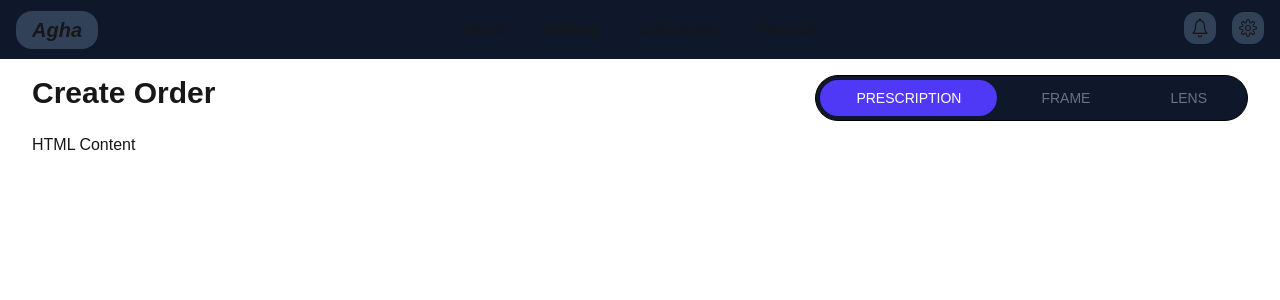
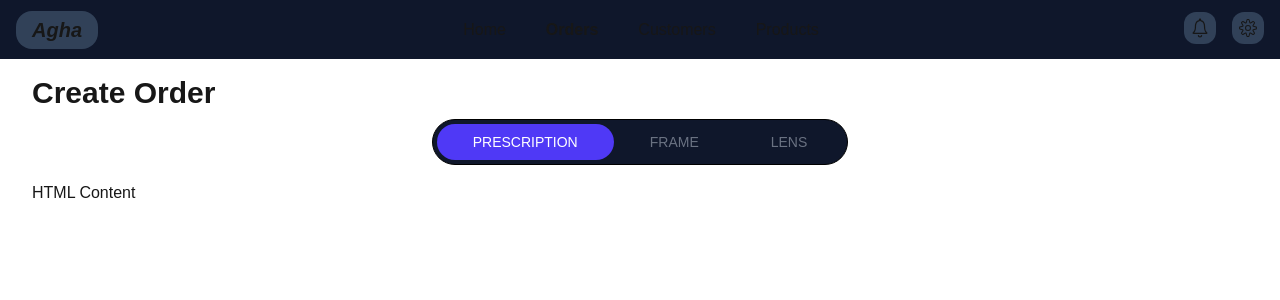
Before and after one commit to yasseragha1999/Agha-Optics, a Next.js app: page /orders in a window 1280 px wide. Shown: the top 300 px of the page. Built offline with nearby package versions, Linux system fonts and the light colour scheme.

Commit message:
refactor Tabs in Orders

```diff
--- a/src/app/orders/page.jsx
+++ b/src/app/orders/page.jsx
@@ -6,11 +6,11 @@ const Orders = () => {
 
     return (
         <section className="container">
-            <div className="flex justify-between mb-3">
-                <h3 className="text-3xl font-bold">Create Order</h3>
-
+            <div className="mb-4">
+                <h3 className="text-3xl font-bold mb-2">Create Order</h3>
+                <div className="flex justify-center">
                     <div
-                    className="md:flex justify-center w-fit space-x-2 bg-slate-900 p-1 border border-black rounded-2xl md:rounded-full text-sm">
+                        className="flex justify-center  bg-slate-900 p-1 border border-black rounded-full text-sm">
 
                         {["prescription", "frame", "lens"].map((item) => (
                             <div key={item} className="flex items-center">
@@ -35,8 +35,9 @@ const Orders = () => {
                     </div>
                 </div>
 
+            </div>
             {/* Content */}
-            <div >
+            <div>
                 {checked === "prescription" && <p>HTML Content</p>}
                 {checked === "frame" && <p>CSS Content</p>}
                 {checked === "lens" && <p>React Content</p>}
```
Lines whose indentation alone changed are shown as unchanged.
